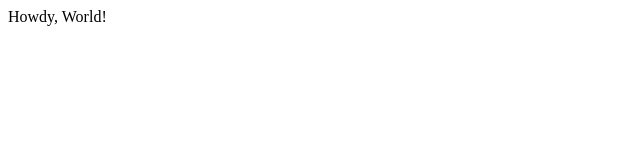
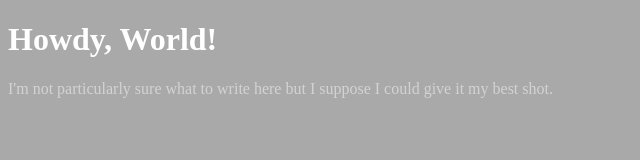
Before and after one commit to SM-717035/web-markup, a plain HTML site: page index.html in a window 1280 px wide. Shown: the whole page, without its empty margins (0-640 px from the left). Drawn offline with Linux system fonts and the light colour scheme.

Commit message:
Updated CSS.

```diff
--- /dev/null
+++ b/css_basics/css/style.css
@@ -0,0 +1,9 @@
+body {
+    background-color: darkgray
+}
+h1 {
+    color: white
+}
+p {
+    color: lightgray;
+}
--- a/index.html
+++ b/index.html
@@ -1,11 +1,21 @@
 <!DOCTYPE html>
 <html lang="en">
 <head>
+    <Link
+        rel = "stylesheet"
+        type = "text/css"
+        href = "css_basics/css/style.css"
+    />
     <meta charset="UTF-8">
     <meta name="viewport" content="width=device-width, initial-scale=1.0">
     <title>Document</title>
 </head>
 <body>
-  Howdy, World!
+  <h1>
+     Howdy, World!
+  </h1>
+  <p>
+     I'm not particularly sure what to write here but I suppose I could give it my best shot.
+  </p>
 </body>
 </html>
```
Also changed, not shown: css/style.css (deleted).
